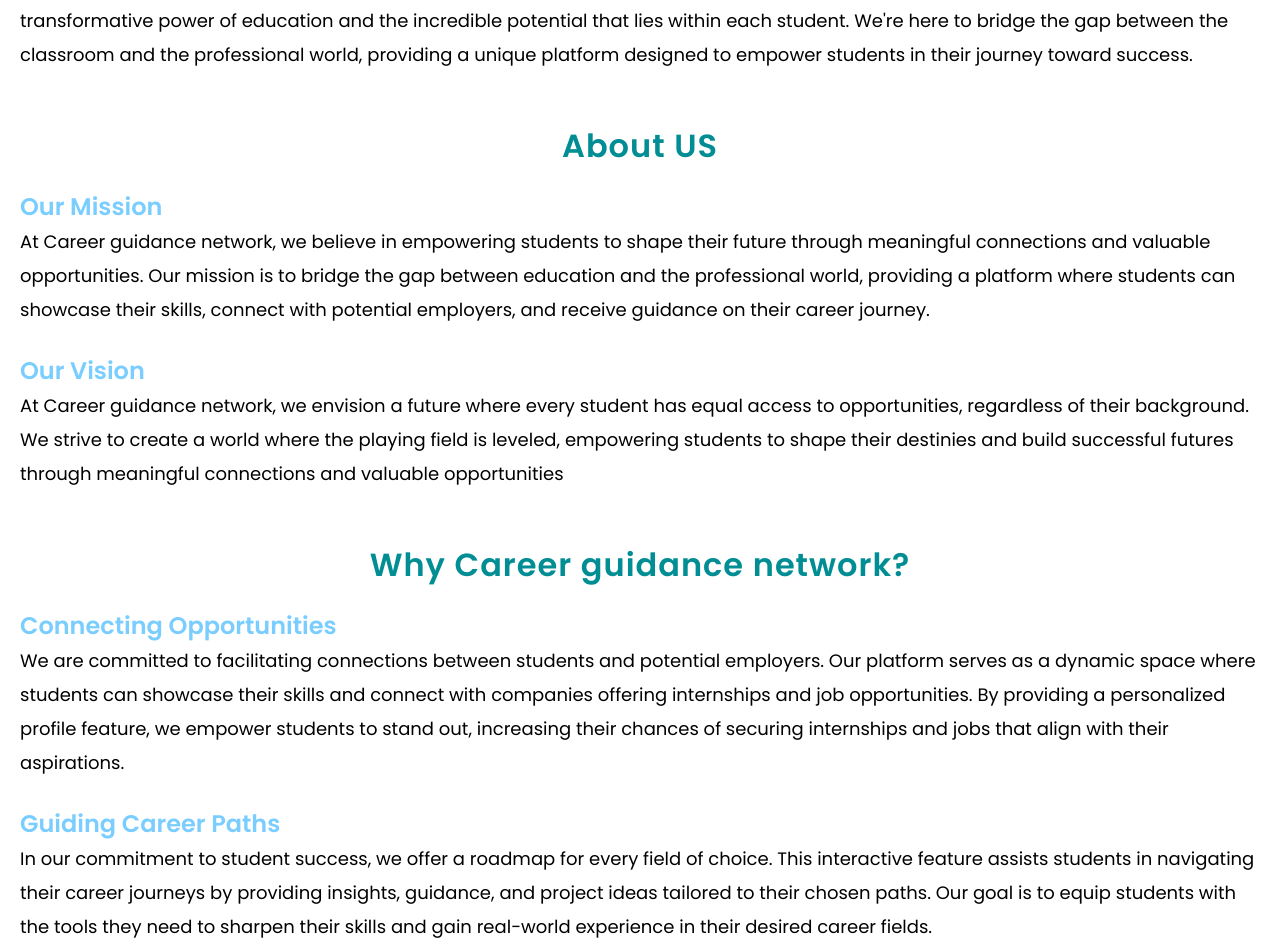
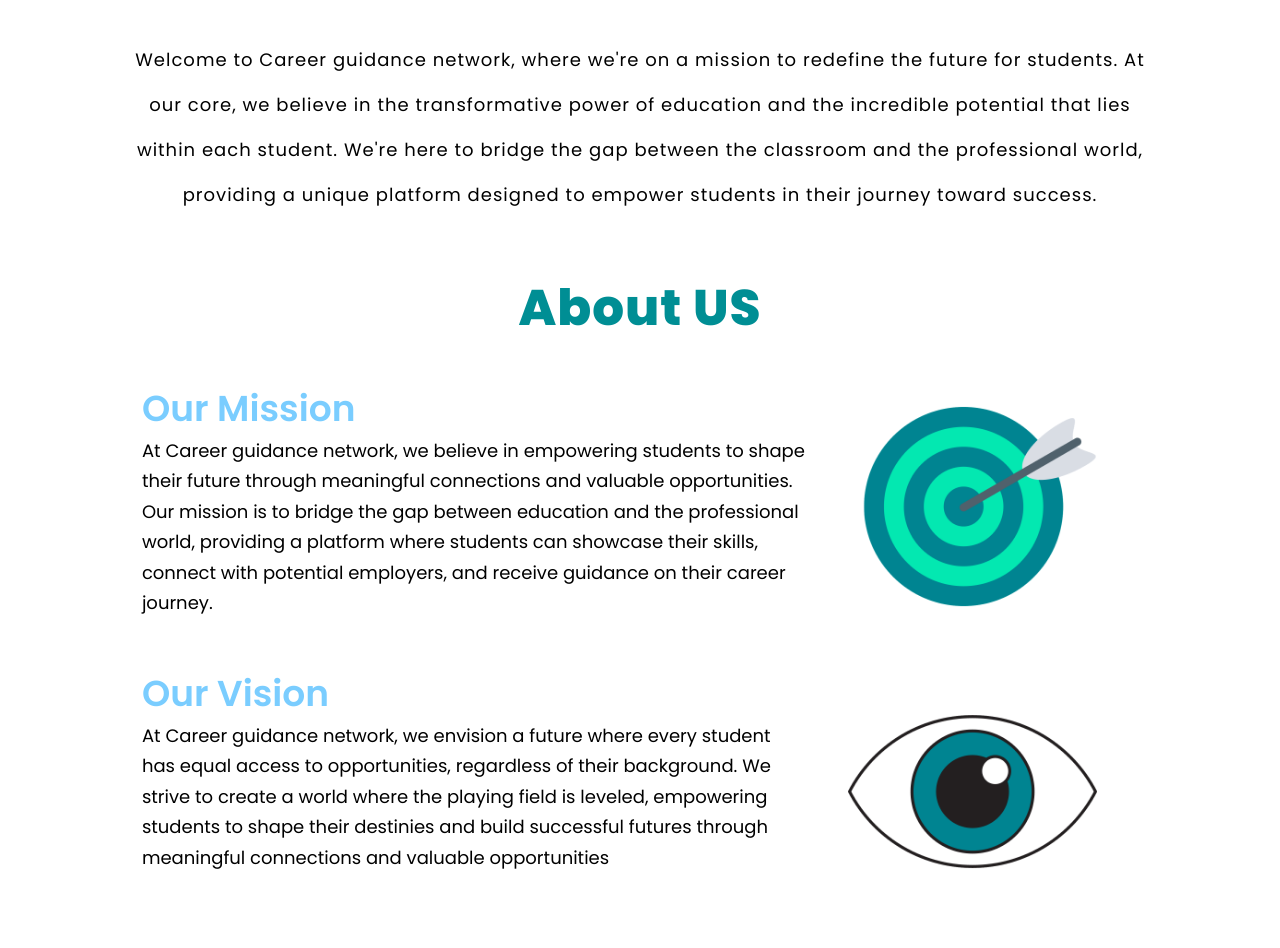
Before and after one commit to AbdelrahmanMostafa0/career-guidance-network, a Next.js app in the folder client/: page / in a window 1280 px wide. Shown: the part 184-1132 px from the top of the page. Built offline with nearby package versions, Linux system fonts and the light colour scheme.

Commit message:
responsive about page

```diff
--- a/client/src/components/about/About.jsx
+++ b/client/src/components/about/About.jsx
@@ -11,26 +11,30 @@ export default function About() {
             <section className={styles.aboutSection}>
                 <h2>About US</h2>
                 <div className={styles.innerAboutSection}>
-                    <div className={styles.missionContainer}>
-                        <h3>Our Mission</h3>
-                        <p>At Career guidance network, we believe in empowering students to shape their future through meaningful connections and valuable opportunities. Our mission is to bridge the gap between education and the professional world, providing a platform where students can showcase their skills, connect with potential employers, and receive guidance on their career journey.</p>
+                    <div className={`${styles.wrapper} ${styles.missionContainer}`}>
+                        <div>
+                            <h3>Our Mission</h3>
+                            <p>At Career guidance network, we believe in empowering students to shape their future through meaningful connections and valuable opportunities. Our mission is to bridge the gap between education and the professional world, providing a platform where students can showcase their skills, connect with potential employers, and receive guidance on their career journey.</p>
+                        </div>
                         <img src="arrow.png" />
                     </div>
-                    <div>
-                        <h3>Our Vision</h3>
-                        <p>At Career guidance network, we envision a future where every student has equal access to opportunities, regardless of their background. We strive to create a world where the playing field is leveled, empowering students to shape their destinies and build successful futures through meaningful connections and valuable opportunities</p>
+                    <div className={styles.wrapper}>
+                        <div>
+                            <h3>Our Vision</h3>
+                            <p>At Career guidance network, we envision a future where every student has equal access to opportunities, regardless of their background. We strive to create a world where the playing field is leveled, empowering students to shape their destinies and build successful futures through meaningful connections and valuable opportunities</p>
+                        </div>
                         <img src="eye.png" />
                     </div>
                 </div>
             </section>
             <section className={styles.purposeSection}>
                 <h2>Why Career guidance network?</h2>
-                <div className={styles.innerPurposeSection}>
-                    <div className={styles.connectingContainer}>
+                <div className={styles.purposeWrapper}>
+                    <div className={styles.innerPurposeWrapper}>
                         <h3>Connecting Opportunities</h3>
                         <p>We are committed to facilitating connections between students and potential employers. Our platform serves as a dynamic space where students can showcase their skills and connect with companies offering internships and job opportunities. By providing a personalized profile feature, we empower students to stand out, increasing their chances of securing internships and jobs that align with their aspirations.</p>
                     </div>
-                    <div>
+                    <div className={styles.innerPurposeWrapper}>
                         <h3>Guiding Career Paths</h3>
                         <p>In our commitment to student success, we offer a roadmap for every field of choice. This interactive feature assists students in navigating their career journeys by providing insights, guidance, and project ideas tailored to their chosen paths. Our goal is to equip students with the tools they need to sharpen their skills and gain real-world experience in their desired career fields.</p>
                     </div>
--- a/client/src/styles/about.module.css
+++ b/client/src/styles/about.module.css
@@ -9,7 +9,6 @@
 .introSection h1 {
     font-size: 1.7rem;
     font-weight: 800;
-    line-height: 2.5rem;
     letter-spacing: 1px;
     margin-bottom: 1em;
     background: linear-gradient(91deg, #03E8B1 9.65%, #008491 83.83%);
@@ -23,9 +22,14 @@
     text-align: start;
 }
 
+/* over ride css rule*/
+.introSection p {
+    text-align: center;
+}
+
 /* --------------- About Section --------------- */
 
-.aboutSection {
+.aboutSection, .purposeSection {
     margin-top: 2.5em;
 }
 
@@ -59,19 +63,98 @@
 
 /* --------------- Purpose Section --------------- */
 
-.purposeSection {
-    margin-top: 2.5em;
+.purposeWrapper {
+    margin-bottom: 1.3em;
 }
 
-.connectingContainer {
+.innerPurposeWrapper:first-child {
     margin-bottom: 1.3em;
 }
 
 
 .extraText {
-    margin-top: 1em;
     color: #03E8B1;
     font-size: 24px;
     font-weight: 800;
     letter-spacing: 1.68px;
 }
+
+
+@media(min-width:850px) {
+    .mainContainer {
+        padding: 0 3em;
+    }
+
+    .introSection h1 {
+        font-size: 3.5rem;
+        font-weight: 800;
+        letter-spacing: 4px;
+        margin-bottom: .5em;
+    }
+
+    .introSection p, .aboutSection p, .purposeSection p {
+        font-size: 1rem;
+    }
+
+    .introSection p {
+        text-align: center;
+        font-weight: 400;
+        line-height: 2.5em;
+        letter-spacing: 1px;
+        max-width: 90ch;
+        margin: 0 auto;
+    }
+
+    .aboutSection, .purposeSection {
+        width: 85%;
+        margin: 3em auto;
+    }
+
+    .aboutSection h2, .purposeSection h2 {
+        font-size: 50px;
+        font-weight: 800;
+        letter-spacing: 4;
+    }
+
+    .aboutSection h3 {
+        font-size: 2rem;
+    }
+
+    .aboutSection img {
+        display: initial;
+        width: 75%;
+        justify-self: center;
+        align-self: center;
+        max-width: 250px;
+    }
+
+    .wrapper {
+        display: grid;
+        grid-template-columns: 2fr 1fr;
+        margin: 2em auto;
+    }
+
+    .purposeSection {
+        margin-bottom: 2em;
+    }
+
+    .purposeWrapper {
+        display: flex;
+        gap: 3%;
+        margin-top: 3em;
+    }
+
+    .innerPurposeWrapper:first-child {
+        margin: 0;
+    }
+
+    .innerPurposeWrapper {
+        text-align: center;
+        width: 50%;
+        margin: 0 auto;
+        padding: 2em;
+        border-radius: 13px;
+        background: #FFF;
+        box-shadow: 3px 1px 5px 2px rgba(0, 0, 0, 0.25);
+    }
+}
--- a/client/src/styles/globals.css
+++ b/client/src/styles/globals.css
@@ -13,6 +13,6 @@ body {
 
 @media(min-width: 1050px) {
   html {
-    font-size: 20px;
+    font-size: 18px;
   }
 }
```
